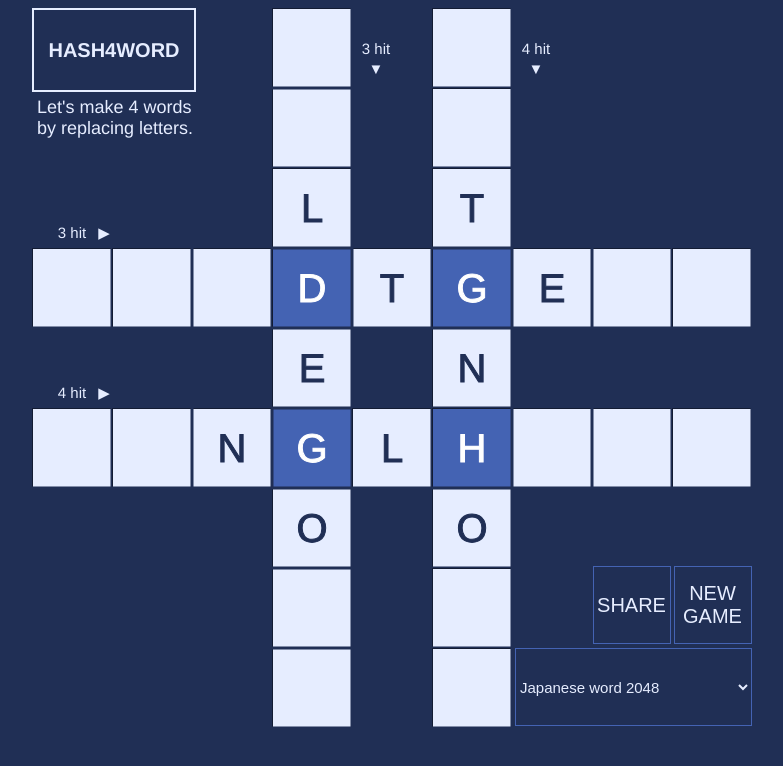
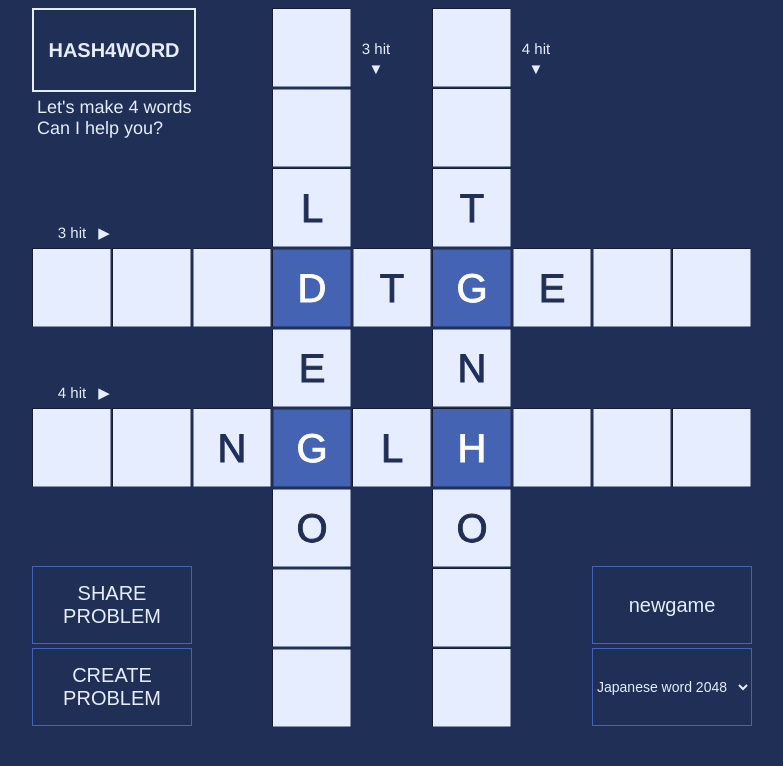
Before and after one commit to kurehajime/hash4word, a React (Vite) app: page /#/ in a window 1280 px wide. Shown: the top 766 px of the page, without its empty margins (248-1031 px from the left). Built offline with nearby package versions, Linux system fonts and the light colour scheme.

Commit message:
日本語化

```diff
--- /dev/null
+++ b/src/compornents/Game/CreateButtonElement.css
@@ -0,0 +1,26 @@
+.createButtonBox {
+    position: absolute;
+    top: 640px;
+    left: 0px;
+    z-index: 100;
+    color: #e6edff;
+    justify-content: flex-end;
+    display: flex;
+    text-align: right;
+    justify-content: center;
+    align-items: center;
+    padding: 0px;
+}
+
+.createButton {
+    width: 160px;
+    height: 78px;
+    background-color: #202f55;
+    border-style: solid;
+    border-color: #4463b3;
+    border-width: 1px;
+    color: #e6edff;
+    text-align: center;
+    font-size: 20px;
+    padding: 0px;
+}
--- /dev/null
+++ b/src/compornents/Game/CreateButtonElement.tsx
@@ -0,0 +1,14 @@
+import { useTranslation } from 'react-i18next'
+import { Link } from 'react-router-dom'
+import './CreateButtonElement.css'
+export default function CellElement() {
+    const { t } = useTranslation()
+
+    return (
+        <div className="createButtonBox">
+            <Link to="/create">
+                <button className="createButton">{t('create1')}<br />{t('create2')}</button>
+            </Link>
+        </div>
+    )
+}
--- a/src/compornents/Game/MenuElement.css
+++ b/src/compornents/Game/MenuElement.css
@@ -1,40 +1,37 @@
 .dictionary {
     position: absolute;
     top: 640px;
-    left: 483px;
+    left: 560px;
     z-index: 100;
     justify-content: flex-end;
-    width: 238px;
 }
 
 .mode {
-    width: 237px;
+    width: 160px;
     height: 78px;
     background-color: #202f55;
     border-style: solid;
     border-color: #4463b3;
     border-width: 1px;
     color: #e6edff;
-    font-size: 15px;
+    font-size: 14px;
 }
 
-.buttons {
+
+.reload_button {
     position: absolute;
     top: 558px;
-    left: 565px;
+    left: 560px;
     z-index: 100;
     color: #e6edff;
-    width: 150px;
+    width: 160px;
     justify-content: flex-end;
     display: flex;
     text-align: right;
     justify-content: center;
     align-items: center;
     padding: 0px;
-}
 
-.reload_button {
-    width: 78px;
     height: 78px;
     background-color: #202f55;
     border-style: solid;
@@ -47,7 +44,19 @@
 }
 
 .share_button {
-    width: 78px;
+    position: absolute;
+    top: 558px;
+    left: 0px;
+    z-index: 100;
+    color: #e6edff;
+    width: 160px;
+    justify-content: flex-end;
+    display: flex;
+    text-align: right;
+    justify-content: center;
+    align-items: center;
+    padding: 0px;
+
     height: 78px;
     background-color: #202f55;
     border-style: solid;
--- a/src/compornents/Game/MenuElement.tsx
+++ b/src/compornents/Game/MenuElement.tsx
@@ -1,4 +1,5 @@
 import "./MenuElement.css";
+import { useTranslation } from 'react-i18next'
 
 type Props = {
     mode: number
@@ -7,6 +8,7 @@ type Props = {
     share: () => void
 }
 export default function MenuElement(props: Props) {
+    const { t } = useTranslation()
     const onChange = (e: React.ChangeEvent<HTMLSelectElement>) => {
         props.changeMode(parseInt(e.target.value));
     }
@@ -23,8 +25,8 @@ export default function MenuElement(props: Props) {
                 </select>
             </div>
             <div className="buttons">
-                <div className="share"><button className="share_button" onClick={() => { props.share() }}>SHARE</button></div>
-                <div className="reload"><button className="reload_button" onClick={() => { props.reload() }}>NEW<br />GAME</button></div>
+                <div className="share"><button className="share_button" onClick={() => { props.share() }}>{t('share1')}<br />{t('share2')}</button></div>
+                <div className="reload"><button className="reload_button" onClick={() => { props.reload() }}>{t('newgame')}</button></div>
             </div>
         </div>
     )
--- a/src/compornents/GameElement.tsx
+++ b/src/compornents/GameElement.tsx
@@ -10,6 +10,7 @@ import { Point } from "../models/Point";
 import MenuElement from "./Game/MenuElement";
 import LogoElement from "./Share/LogoElement";
 import { Seed } from "../models/Seed";
+import CreateButtonElement from "./Game/CreateButtonElement";
 
 type Props = {
     cellSize: number
@@ -93,6 +94,7 @@ export default function GameElement(props: Props) {
                 share={() => { share() }}
             />
             <LogoElement></LogoElement>
+            <CreateButtonElement></CreateButtonElement>
         </div>
     )
 }
--- a/src/compornents/Share/LogoElement.tsx
+++ b/src/compornents/Share/LogoElement.tsx
@@ -1,11 +1,15 @@
 import './LogoElement.css';
+import { useTranslation } from 'react-i18next'
+
 export default function LogoElement() {
+    const { t } = useTranslation()
+
     return (
         <div className="logoBox">
             <div className="logo">
                 <a href="https://github.com/kurehajime/hash4word">HASH4WORD</a>
             </div>
-            <p>Let&apos;s make 4 words<br /> by replacing letters.</p>
+            <p>{t('description1')}<br />{t('description2')}</p>
         </div>
     )
 }
--- /dev/null
+++ b/src/i18n/configs.ts
@@ -0,0 +1,24 @@
+import i18n from "i18next"
+import { initReactI18next } from "react-i18next"
+import translation_en from "./en.json"
+import translation_ja from "./ja.json"
+const resources = {
+    ja: {
+        translation: translation_ja
+    },
+    en: {
+        translation: translation_en
+    },
+}
+
+i18n.use(initReactI18next)
+    .init({
+        fallbackLng: 'en',
+        resources,
+        lng: (navigator.language).toLowerCase().includes("ja") ? "ja" : "en",
+        interpolation: {
+            escapeValue: false
+        }
+    })
+
+export default i18n
--- /dev/null
+++ b/src/i18n/en.json
@@ -0,0 +1,8 @@
+{
+    "description1": "Let's make 4 words",
+    "description2": "Can I help you?",
+    "create1": "CREATE",
+    "create2": "PROBLEM",
+    "share1": "SHARE",
+    "share2": "PROBLEM"
+}
--- /dev/null
+++ b/src/i18n/ja.json
@@ -0,0 +1,9 @@
+{
+    "description1": "文字を入れ替えて",
+    "description2": "単語を4つ作ろう",
+    "create1": "お題を",
+    "create2": "作成する",
+    "share1": "お題を",
+    "share2": "共有する",
+    "newgame": "他のお題"
+}
--- a/src/index.tsx
+++ b/src/index.tsx
@@ -4,6 +4,7 @@ import GameElement from './compornents/GameElement'
 import { HashRouter, Route, Routes } from 'react-router-dom'
 import CreateElement from './compornents/CreateElement'
 
+import './i18n/configs'
 const root = ReactDOM.createRoot(
     document.getElementById('root') as HTMLElement
 )
@@ -12,7 +13,10 @@ root.render(<div className='container'>
     <HashRouter>
         <Routes >
             <Route path="/create" element={
-                <CreateElement cellSize={80}></CreateElement>
+                <CreateElement
+                    cellSize={80}
+                    init_mode={init_mode}
+                ></CreateElement>
             } />
             <Route path="*" element={
                 <GameElement
```
